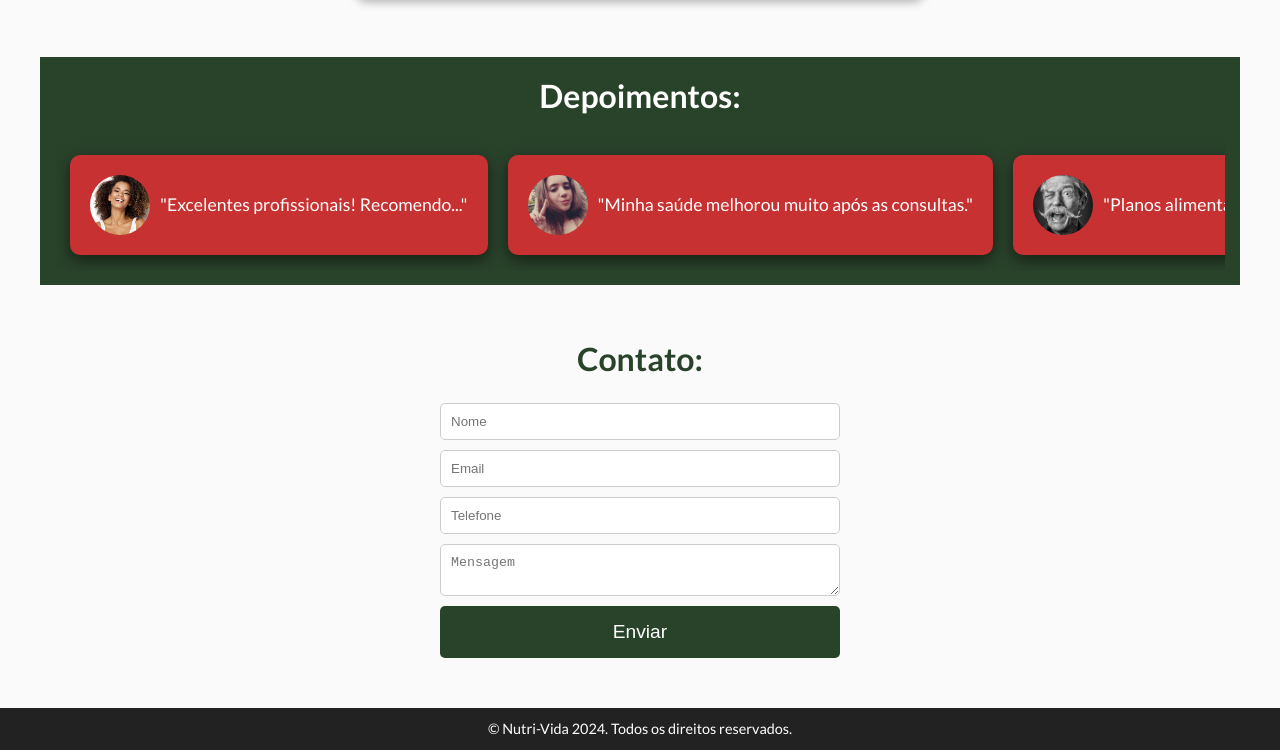
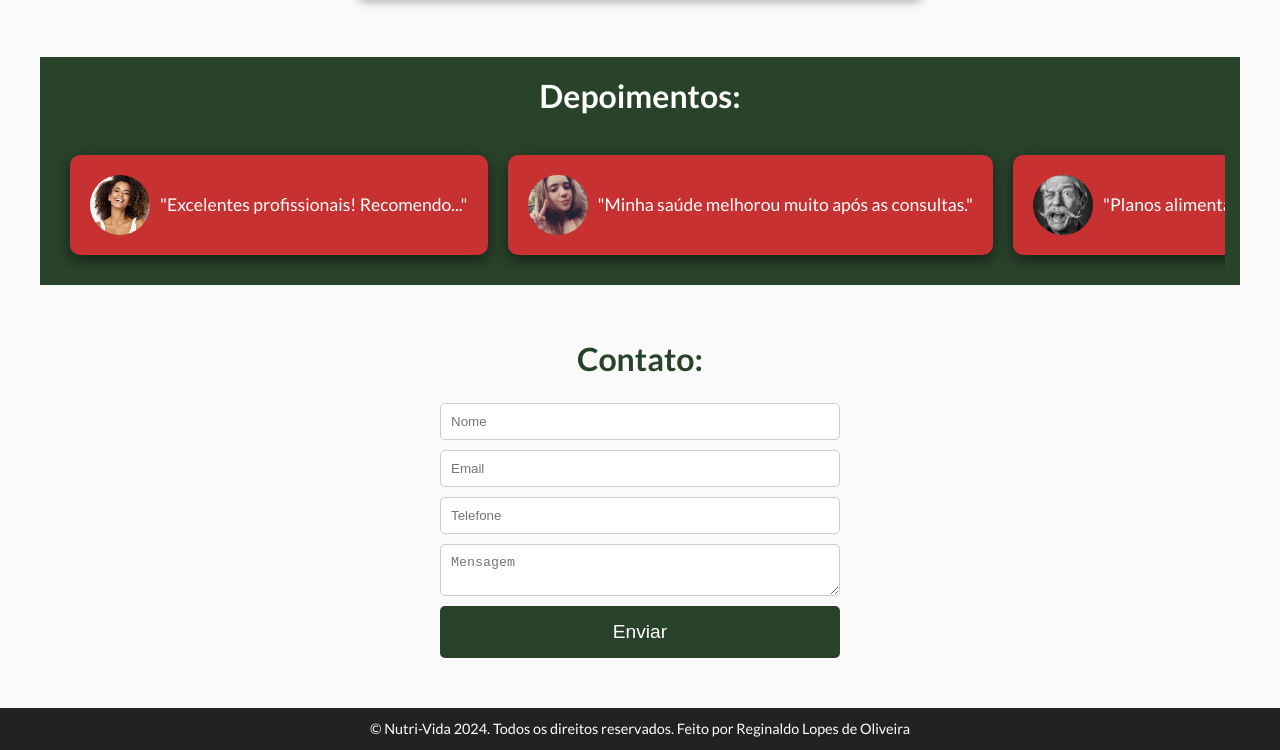
Before and after one commit to naldolopes/webstandards, a plain HTML site: page index.html in a window 1280 px wide. Shown: the part 1546-2296 px from the top of the page. Drawn offline with Linux system fonts and the light colour scheme.

Commit message:
added footer info

```diff
--- a/index.html
+++ b/index.html
@@ -100,7 +100,7 @@
     </section>
 
     <footer>
-        <p>&copy; Nutri-Vida 2024. Todos os direitos reservados.</p>
+        <p>&copy; Nutri-Vida 2024. Todos os direitos reservados. Feito por Reginaldo Lopes de Oliveira</p>
     </footer>
 </body>
 
```
Also changed, not shown: 2 other files.
